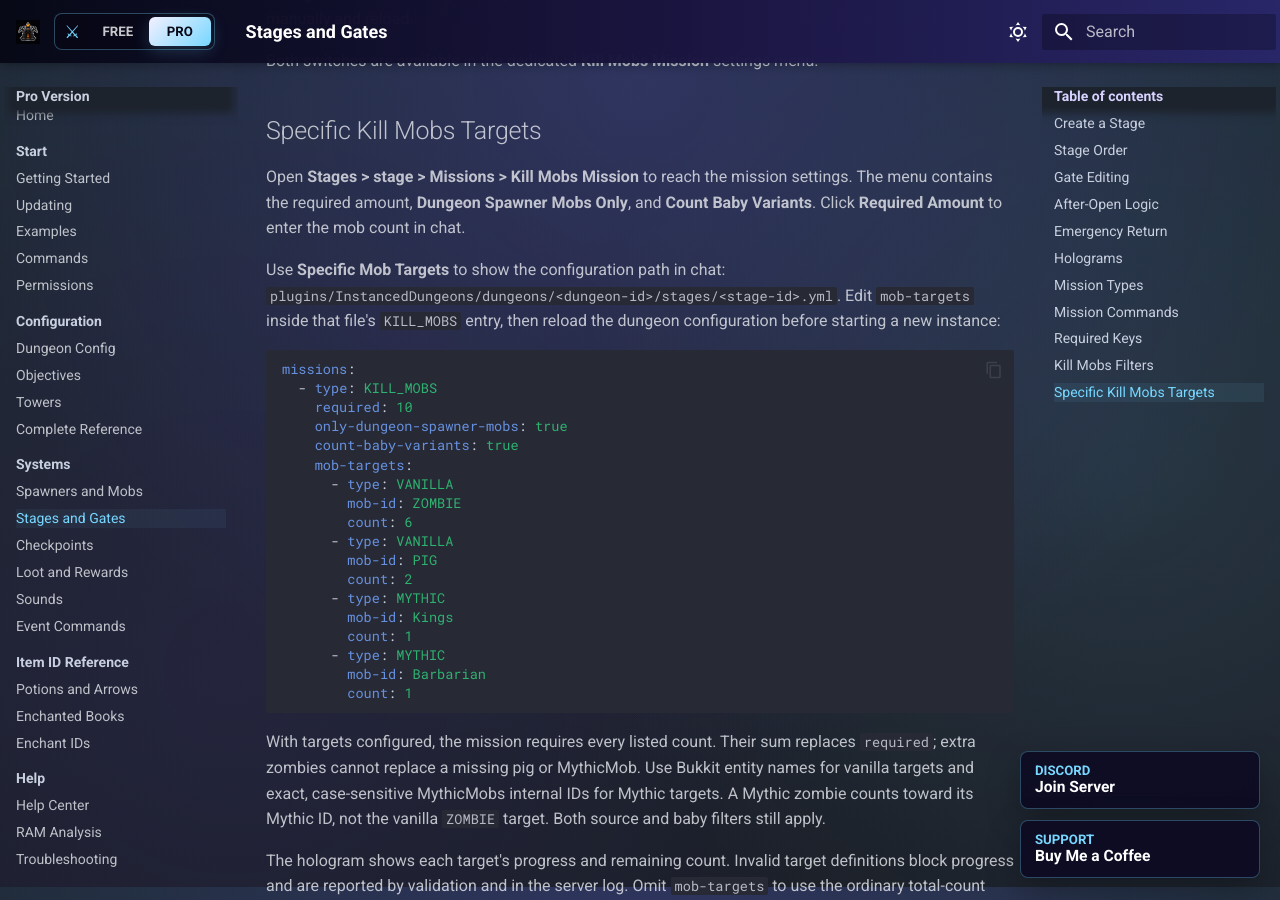
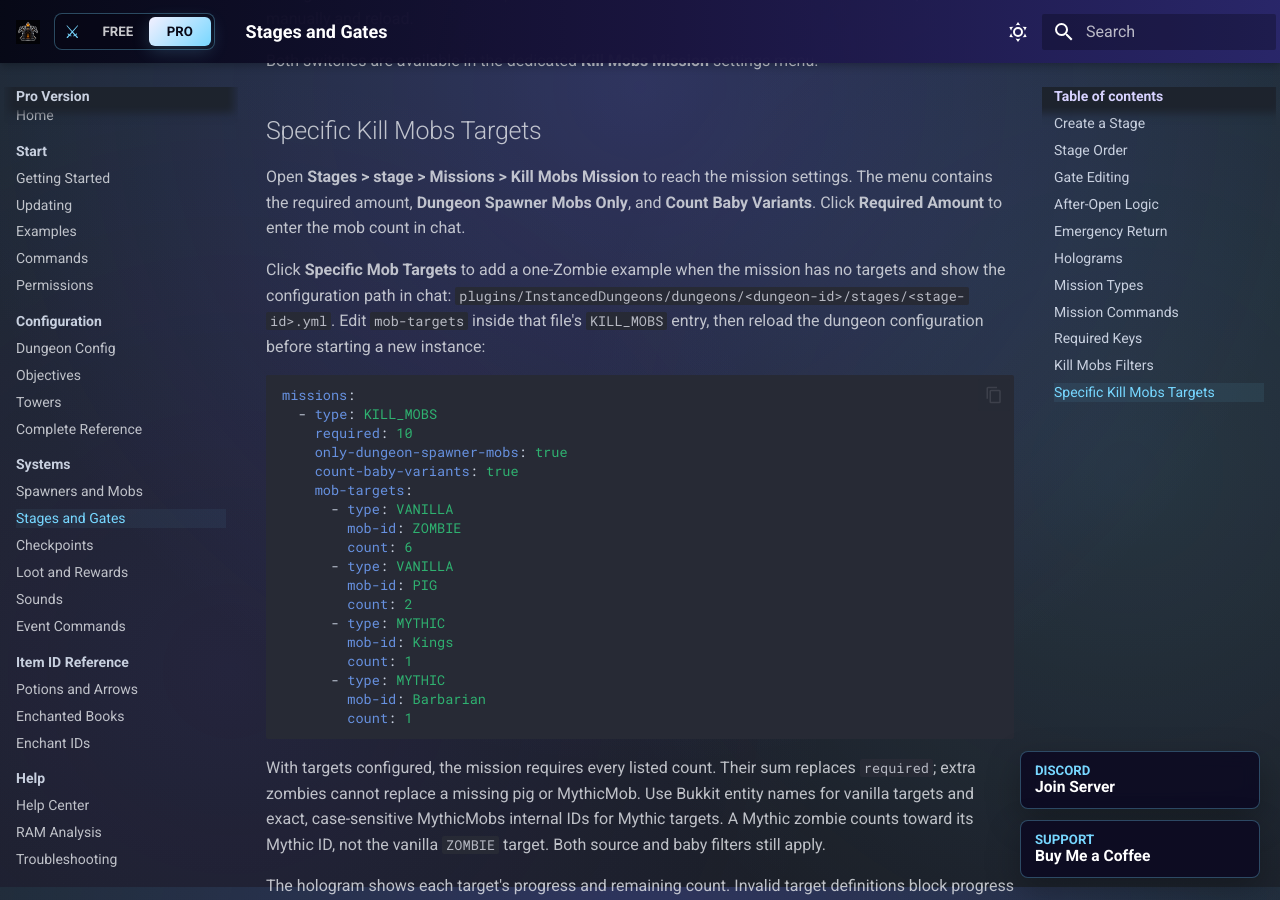
Before and after one commit to wertPL/InstancedDungeons-Docs, an MkDocs documentation site: the page built from docs/pro/stages.md, in a window 1280 px wide and 900 px high, scrolled down 5413 px. Built offline with MkDocs 1.6.1 and Material for MkDocs 9.7.7, drawn with Linux system fonts in a browser that asks for light colours.

Commit message:
Document mob target example creation

```diff
--- a/docs/pro/stages.md
+++ b/docs/pro/stages.md
@@ -212,7 +212,7 @@ Both switches are available in the dedicated **Kill Mobs Mission** settings menu
 
 Open **Stages > stage > Missions > Kill Mobs Mission** to reach the mission settings. The menu contains the required amount, **Dungeon Spawner Mobs Only**, and **Count Baby Variants**. Click **Required Amount** to enter the mob count in chat.
 
-Use **Specific Mob Targets** to show the configuration path in chat:
+Click **Specific Mob Targets** to add a one-Zombie example when the mission has no targets and show the configuration path in chat:
 `plugins/InstancedDungeons/dungeons/<dungeon-id>/stages/<stage-id>.yml`.
 Edit `mob-targets` inside that file's `KILL_MOBS` entry, then reload the dungeon configuration before starting a new instance:
 
```
Also changed, not shown: docs/pro/complete-reference.md (+1 -1 lines).
